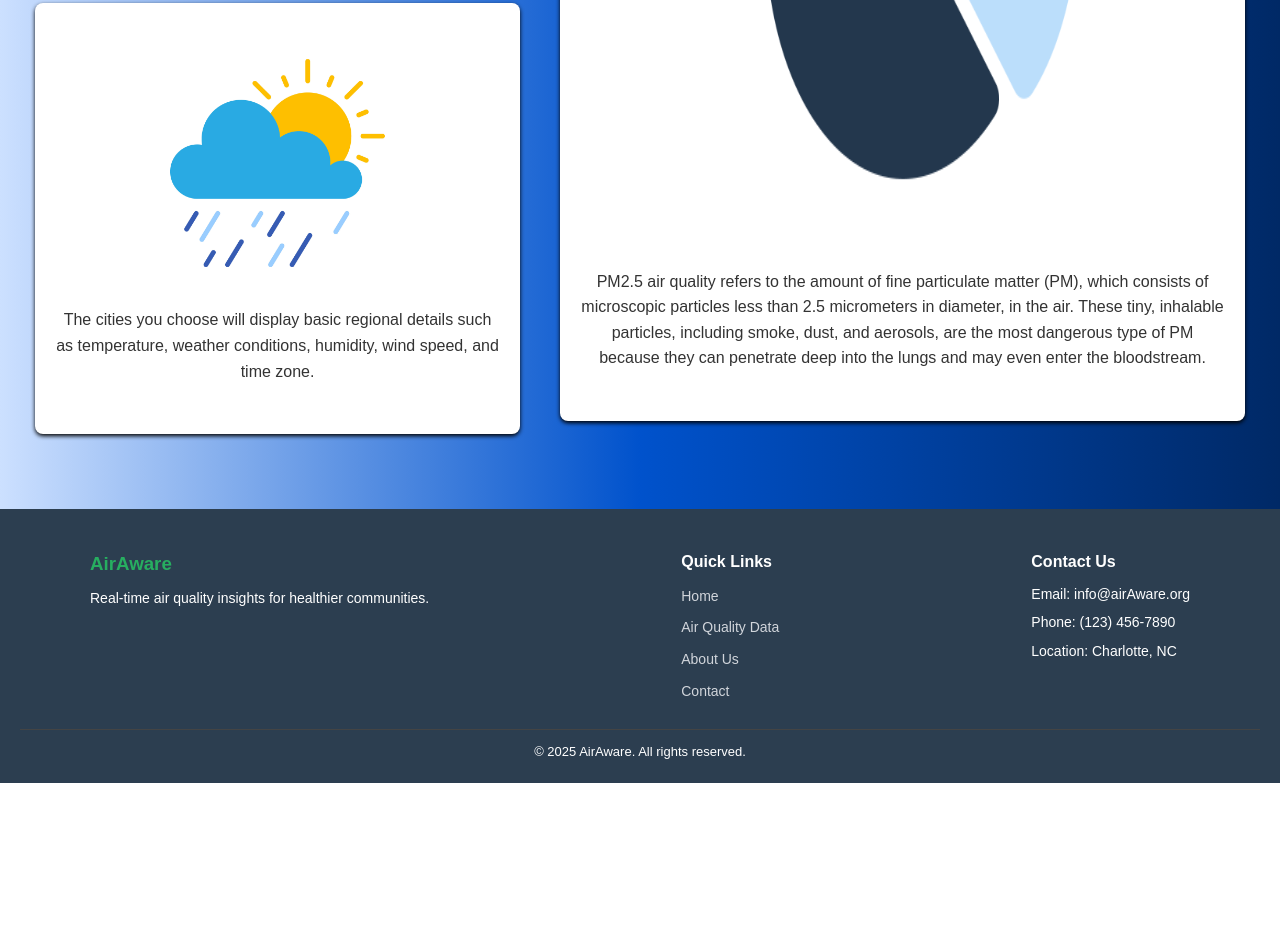
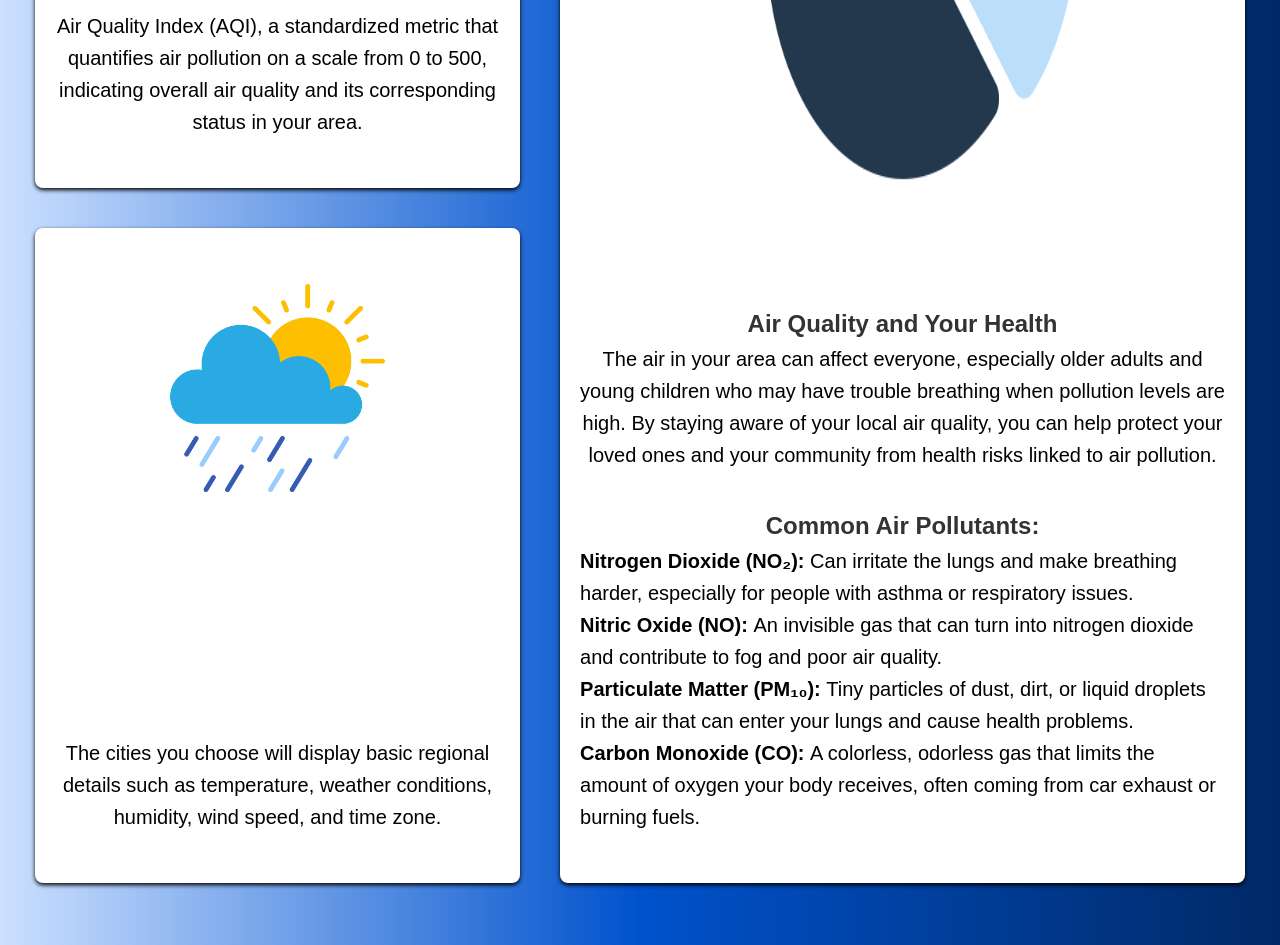
Before and after one commit to MadisonDuran/AirAware, a website: page frontend/html/results.html in a window 1280 px wide. Shown: the part 695-1640 px from the top of the page. Before the commit the page ends 1478 px from the top, so only its background shows below. Drawn offline with Linux system fonts and the light colour scheme.

Commit message:
text for deafult results.js

```diff
--- a/frontend/css/results.css
+++ b/frontend/css/results.css
@@ -128,6 +128,17 @@
 #message{
     font-size: 16px;
 }
+.info-data__container h2{
+    padding-top: 1.5em;
+}
+.info-data__container p, ul{
+    color: black;
+    font-size: 16px;
+}
+.info-data__container ul {
+    list-style-type: none;
+    text-align: left;
+}
 
 /* Table Responsive Styles */
 @media (min-width: 768px) and (max-width: 1024px){
@@ -152,6 +163,9 @@
     #clipart-pie img {
         width: 80%;
         height: auto;
+    }
+    .info-data__container p, ul{
+    font-size: 18px;
     }
 }
 
@@ -196,6 +210,8 @@
         width: auto;
         height: 45em;
         max-width: 400px;
-
+    }
+    .info-data__container p, ul{
+        font-size: 20px;
     }
 }
--- a/frontend/html/results.html
+++ b/frontend/html/results.html
@@ -52,7 +52,6 @@
         <section id="search-section">
             <h1 id="header__title">Air Quality Data</h1>
             <form id="searchForm">
-
                 <input type="search" id="search-bar" placeholder="Enter location..." />
                 <button type="submit" id="search-btn">Search</button>
                 <p id="search-error" class="error-message"></p>
@@ -66,6 +65,7 @@
             <div class="info-data__container">
                 <img src="/frontend/img/aqi.jpg" alt="AQI cloud clipart image" class="clipart-Icon">
                 <div class="content-placeholder" id="top-content" style="display:none"></div>
+                <p>Air Quality Index (AQI), a standardized metric that quantifies air pollution on a scale from 0 to 500, indicating overall air quality and its corresponding status in your area.</p>
             </div>
         </section>
 
@@ -84,9 +84,17 @@
             <div class="info-data__container">
                 <img src="/frontend/img/bluePie.png" alt="Blue pie chart clipart image" id="clipart-pie">
                 <div class="content-placeholder" id="pie-content" style="display:none"></div>
-                <p>PM2.5 air quality refers to the amount of fine particulate matter (PM), which consists of microscopic particles less than 2.5 micrometers in diameter, in the air.
-                    These tiny, inhalable particles, including smoke, dust, and aerosols, are the most dangerous type of PM because they can penetrate deep into the lungs and may even enter the bloodstream. </p>
-            </div>
+
+                <h2 class="header__infoContent">Air Quality and Your Health</h2>
+                <p>The air in your area can affect everyone, especially older adults and young children who may have trouble breathing when pollution levels are high.
+                    By staying aware of your local air quality, you can help protect your loved ones and your community from health risks linked to air pollution.</p>
+                <h2>Common Air Pollutants:</h2>
+                <ul>
+                    <li><strong>Nitrogen Dioxide (NO₂): </strong>Can irritate the lungs and make breathing harder, especially for people with asthma or respiratory issues.</li>
+                    <li><strong>Nitric Oxide (NO): </strong>An invisible gas that can turn into nitrogen dioxide and contribute to fog and poor air quality.</li>
+                    <li><strong>Particulate Matter (PM₁₀): </strong>Tiny particles of dust, dirt, or liquid droplets in the air that can enter your lungs and cause health problems.</li>
+                    <li><strong>Carbon Monoxide (CO): </strong>A colorless, odorless gas that limits the amount of oxygen your body receives, often coming from car exhaust or burning fuels.</li>
+                </ul>
          </section>
         </div>
     </main>
```
